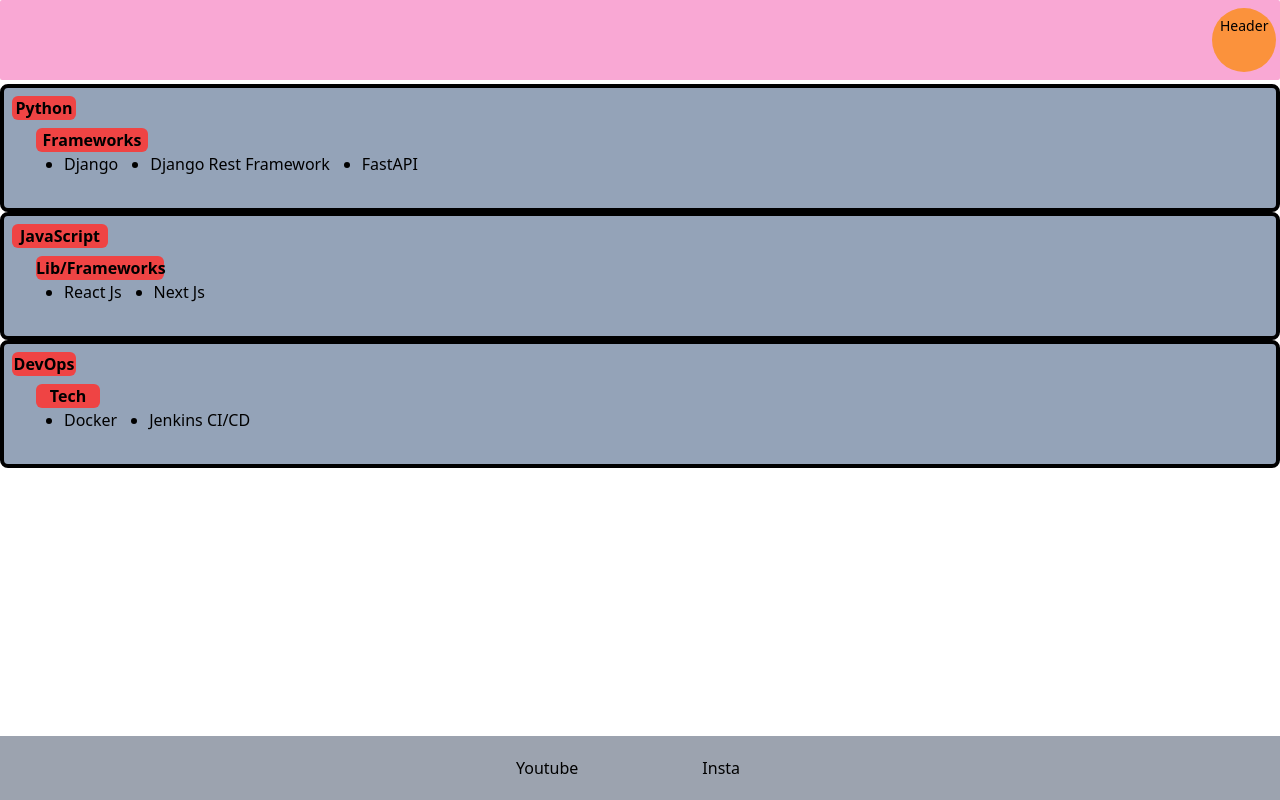
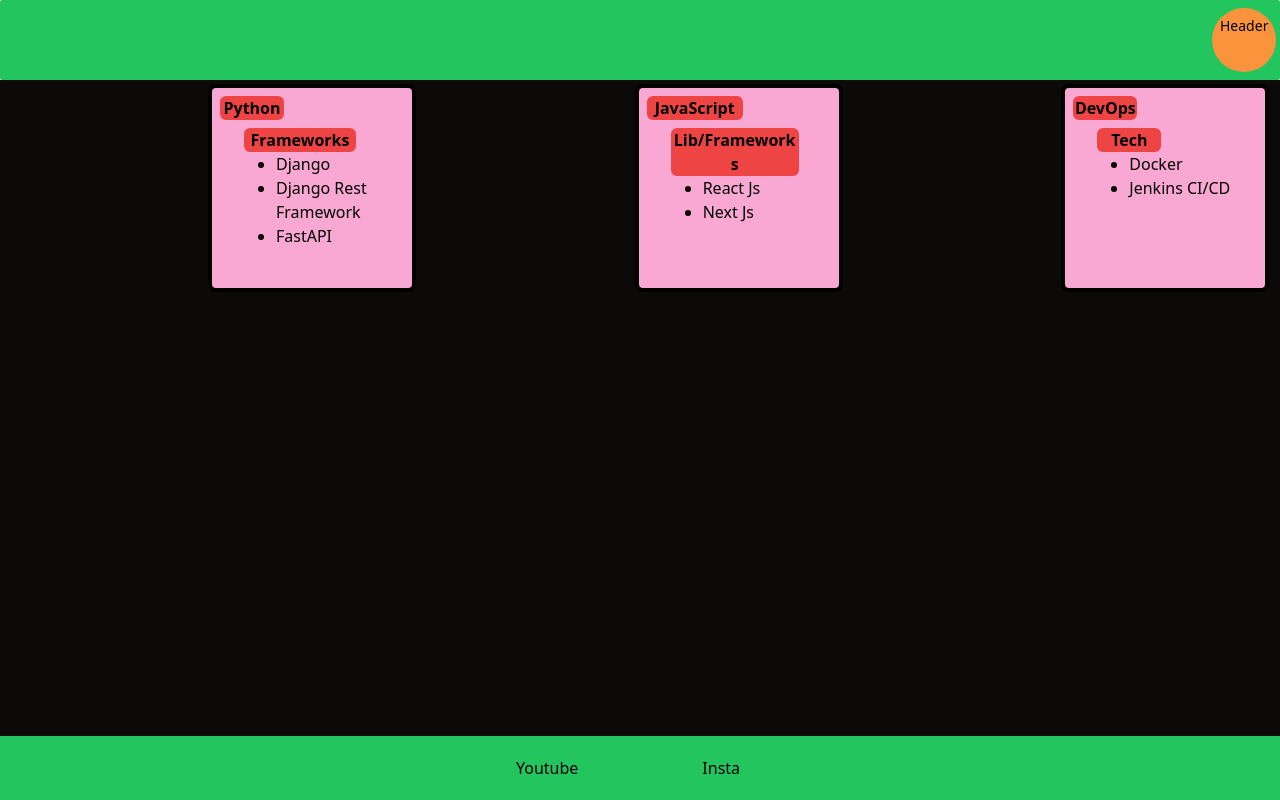
Before and after one commit to GautamSharma26/portfolio, a Next.js app: page /main in a window 1280 px wide. Built offline with nearby package versions, Linux system fonts and the light colour scheme.

Commit message:
added some part in skill

```diff
--- a/app/(main)/main/layout.tsx
+++ b/app/(main)/main/layout.tsx
@@ -2,7 +2,7 @@ import React from 'react'
 
 const MainLayout = ({children}) => {
   return (
-    <div className='min-h-[calc(100vh-144px)]'>
+    <div className='h-[calc(100vh-144px)] overflow-hidden overflow-y-auto bg-stone-950'>
         {children}
     </div>
   )
--- a/app/(main)/main/page.js
+++ b/app/(main)/main/page.js
@@ -1,33 +1,34 @@
 import Link from 'next/link'
 const MainPage = () => {
   return (
-    <div className='pt-1'>
-      <div className='bg-slate-400 border-solid border-black border-4 hover:border-dotted w-screen rounded-lg h-32'>
+    <div className='relative pt-1 grid sm:grid-cols-1 md:grid-cols-3 gap-y-2 md:left-52 sm:left-48'>
+      <div className='break-words bg-pink-300 border-solid border-black border-4 hover:border-dotted w-52 rounded-lg h-52'>
         <p className='m-2 font-bold bg-red-500 w-16 text-center rounded-md'>Python</p>
         <p className='relative left-8 font-bold bg-red-500 w-28 text-center rounded-md mt-2'>Frameworks</p>
-        <ul className="absolute list-disc flex flex-row left-16 space-x-8">
+        <ul className="relative list-disc flex flex-col ml-16">
           <li>Django</li>
           <li>Django Rest Framework</li>
           <li>FastAPI</li>
         </ul>
       </div>
-      <div className='border-solid bg-slate-400 border-black border-4 hover:border-dotted w-screen rounded-lg h-32'>
+      <div className='break-words border-solid bg-pink-300 border-black border-4 hover:border-dotted w-52 rounded-lg h-52'>
         <p className='m-2 font-bold bg-red-500 w-24 text-center rounded-md'>JavaScript</p>
         <p className='relative left-8 font-bold bg-red-500 w-32 text-center rounded-md mt-2'>Lib/Frameworks</p>
-        <ul className="absolute list-disc flex flex-row left-16 space-x-8">
+        <ul className="relative list-disc flex flex-col ml-16">
           <li>React Js</li>
           <li>Next Js</li>
         </ul>
       </div>
 
-      <div className='bg-slate-400 border-solid border-black border-4 hover:border-dotted w-screen rounded-lg h-32'>
+      <div className='break-words bg-pink-300 border-solid border-black border-4 hover:border-dotted w-52 rounded-lg h-52'>
         <p className='m-2 font-bold bg-red-500 w-16 text-center rounded-md'>DevOps</p>
         <p className='relative left-8 font-bold bg-red-500 w-16 text-center rounded-md mt-2'>Tech</p>
-        <ul className="absolute list-disc flex flex-row left-16 space-x-8">
+        <ul className="relative list-disc flex flex-col ml-16">
           <li>Docker</li>
           <li>Jenkins CI/CD</li>
         </ul>
       </div>
+
 
     </div>
   )
--- a/components/footer/Footer.jsx
+++ b/components/footer/Footer.jsx
@@ -2,7 +2,7 @@ import React from 'react'
 
 const Footer = () => {
   return (
-    <div className='flex flex-row lg:h-16 p-5 bg-gray-400'>
+    <div className='flex flex-row lg:h-16 p-5 bg-green-500'>
       <div className='relative left-[40%]'>Youtube</div>
       <div className='relative left-[50%]'>Insta</div>
     </div>
--- a/components/header/Header.jsx
+++ b/components/header/Header.jsx
@@ -2,7 +2,7 @@ import React from 'react'
 
 const Header = () => {
   return (
-    <div className='flex rounded-sm w-screen   h-20 bg-pink-300 relative'>
+    <div className='flex rounded-sm h-20 bg-green-500 relative'>
       <div className='flex-initial absolute w-16 h-16 text-sm top-0 mx-1 my-2 right-0 p-2 bg-orange-400 rounded-full items-end'>Header</div>
     </div>
   )
--- a/tailwind.config.js
+++ b/tailwind.config.js
@@ -6,13 +6,10 @@ module.exports = {
     './app/**/*.{js,ts,jsx,tsx,mdx}',
   ],
   theme: {
-    extend: {
-      backgroundImage: {
-        'gradient-radial': 'radial-gradient(var(--tw-gradient-stops))',
-        'gradient-conic':
-          'conic-gradient(from 180deg at 50% 50%, var(--tw-gradient-stops))',
-      },
-    },
+    container: {
+      center: true,
+      padding: "1rem"
+    }
   },
   plugins: [],
 }
```
